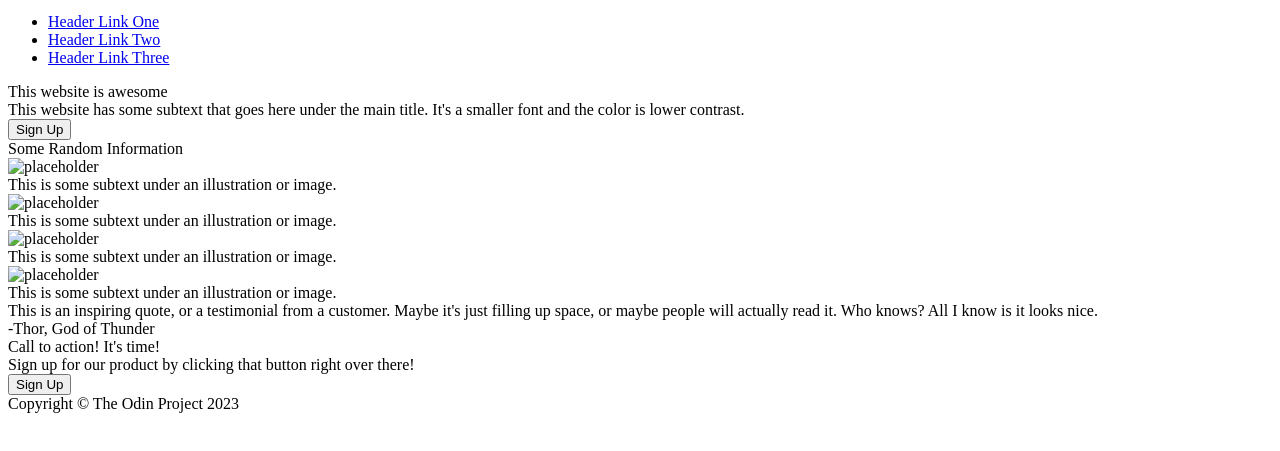
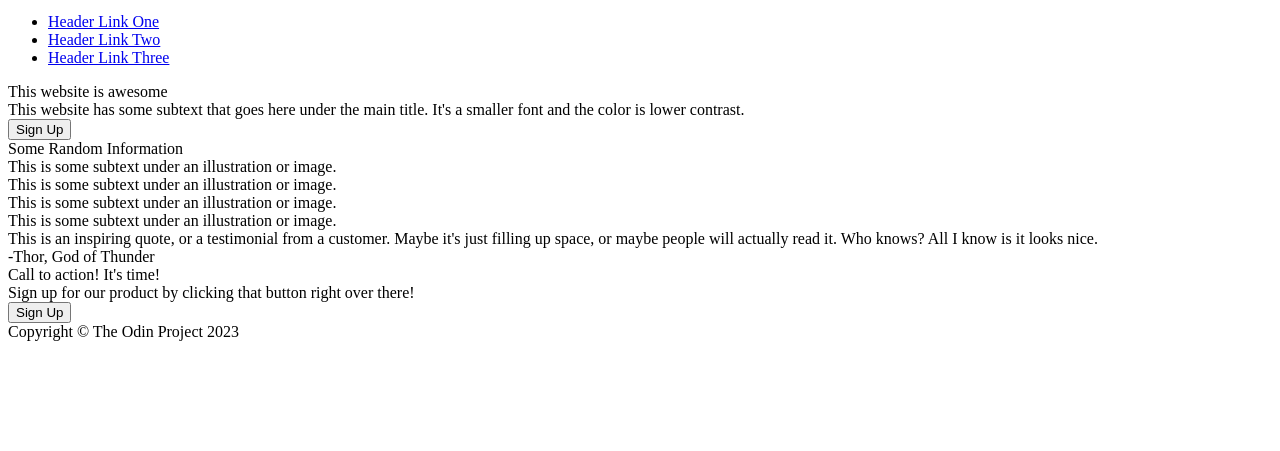
Before and after one commit to Dan-Kho/landing-page, a plain HTML site: page index.html in a window 1280 px wide. Shown: the part 29-480 px from the top of the page. Drawn offline with Linux system fonts and the light colour scheme.

Commit message:
Change blank img placeholder to div placeholder

```diff
--- a/index.html
+++ b/index.html
@@ -23,24 +23,25 @@
             <div class="content-title">This website is awesome</div>
             <div class="text">This website has some subtext that goes here under the main title. It's a smaller font and the color is lower contrast.</div>
             <button>Sign Up</button>
+            <div class="img-card"></div>
         </div>
 
         <div class="info-container">
             <div class="info-title">Some Random Information</div>
             <div class="info">
-                <img src="" alt="placeholder">
+                <div class="img-card"></div>
                 <div class="text">This is some subtext under an illustration or image.</div>
             </div>
             <div class="info">
-                <img src="" alt="placeholder">
+                <div class="img-card"></div>
                 <div class="text">This is some subtext under an illustration or image.</div>
             </div>
             <div class="info">
-                <img src="" alt="placeholder">
+                <div class="img-card"></div>
                 <div class="text">This is some subtext under an illustration or image.</div>
             </div>
             <div class="info">
-                <img src="" alt="placeholder">
+                <div class="img-card"></div>
                 <div class="text">This is some subtext under an illustration or image.</div>
             </div>
         </div>
```
